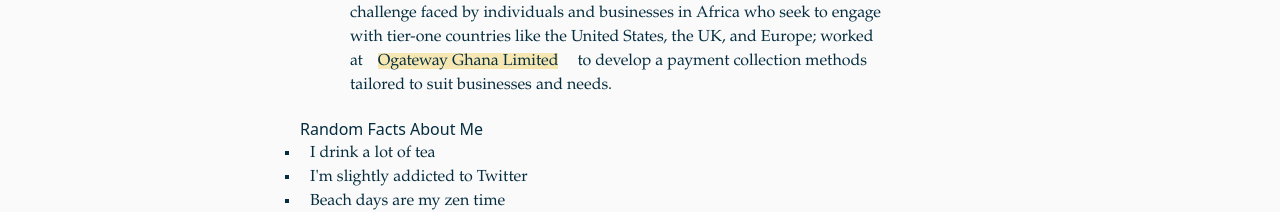
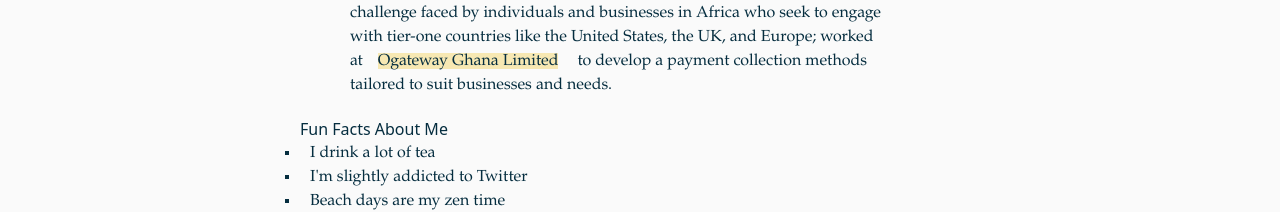
Before and after one commit to BaduDueduMaxwell/mdk_portfolio, a React (Vite) app: page / in a window 1280 px wide. Shown: the part 804-1016 px from the top of the page. Built offline with nearby package versions, Linux system fonts and the light colour scheme.

Commit message:
changed 'random' to 'fun'

```diff
--- a/src/components/AboutComponents/Paragraph2.jsx
+++ b/src/components/AboutComponents/Paragraph2.jsx
@@ -15,7 +15,7 @@
         <br />
       </p>
       <div className="ml-12">
-        <h4 className="font-bold "> Random Facts About Me</h4>
+        <h4 className="font-bold "> Fun Facts About Me</h4>
         <ul>
           <li className="bullet">I drink a lot of tea</li>
           <li className="bullet">I'm slightly addicted to Twitter</li>
```
